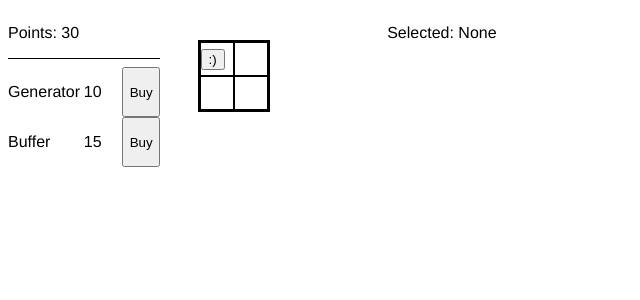
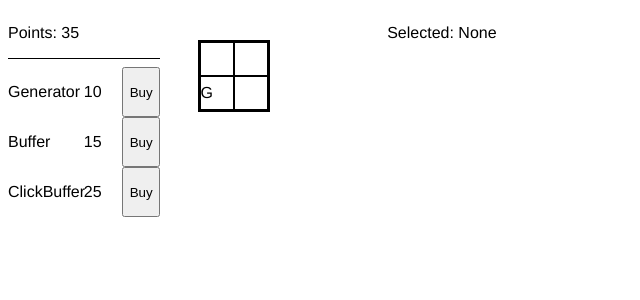
Before and after one commit to jake-orielly/untitled-idle-board-project, a Vue app: page / in a window 1280 px wide. Shown: the top 300 px of the page, without its empty margins (0-640 px from the left). Built offline with nearby package versions, Linux system fonts and the light colour scheme.

Commit message:
Clickable buffer

```diff
--- a/src/components/Buffer.vue
+++ b/src/components/Buffer.vue
@@ -8,12 +8,6 @@
 
 export default {
   name: 'Buffer',
-  props: {
-    tick: {
-      type: Number,
-      required: true
-    }
-  },
   data() {
     return {}
   }
--- /dev/null
+++ b/src/components/ClickBuffer.vue
@@ -0,0 +1,42 @@
+<template>
+  <button
+    @click="clickHandler"
+    :style="{ backgroundColor: heatColor() }"
+  >
+    CB
+  </button>
+</template>
+<script>
+
+export default {
+  name: 'ClickBuffer',
+  props: {
+    tick: {
+      type: Number,
+      required: true
+    }
+  },
+  watch: {
+    tick() {
+      this.buffVal = Math.max(this.buffVal * 0.85, 1)
+    }
+  },
+  data() {
+    return {
+      buffVal: 1
+    }
+  },
+  methods: {
+    clickHandler() {
+      this.buffVal = 3;
+    },
+    heatColor() {
+      const redVal = 255 - 255 * (this.buffVal - 1) / 2;
+      return `rgb(255,${redVal},${redVal})`;
+    }
+  }
+}
+</script>
+
+<style lang="less" scoped>
+</style>
--- a/src/components/GameContainer.vue
+++ b/src/components/GameContainer.vue
@@ -5,7 +5,7 @@
     >
       <div>
         <p>
-          Points: {{points}}
+          Points: {{parseInt(points)}}
         </p>
         <hr>
         <StructureShop
@@ -30,6 +30,7 @@
               >
                 <component
                   :is="board[colVal][rowVal].structure"
+                  :ref="'structure-' + colVal + '-' + rowVal"
                   :tick="tick"
                   @gainPoints="(val) => gainPoints(colVal, rowVal, val)"
                 />
@@ -70,8 +71,21 @@ const buffer = {
   },
   img: "B",
   owned: 0,
-  buff: (val) => {
+  buffFunc: (val) => {
     return val * 2;
+  },
+  buffRange: 1
+}
+
+const clickBuffer = {
+  name: "ClickBuffer",
+  price: (owned) => {
+    return 25 + parseInt(Math.pow(3.5 * owned, 1.85));
+  },
+  img: "CB",
+  owned: 0,
+  buffFunc: (val, parent) => {
+    return val * parent.buffVal;
   },
   buffRange: 1
 }
@@ -84,6 +98,7 @@ const cardinalDirs = [
 ];
 
 import Buffer from './Buffer'
+import ClickBuffer from './ClickBuffer'
 import ClickerButton from './ClickerButton'
 import Generator from './Generator'
 import StructureDetails from './StructureDetails'
@@ -93,6 +108,7 @@ export default {
   name: 'GameContainer',
   components: {
     Buffer,
+    ClickBuffer,
     ClickerButton,
     Generator,
     StructureDetails,
@@ -108,7 +124,8 @@ export default {
       tickInterval:undefined,
       structures: [
         generator,
-        buffer
+        buffer,
+        clickBuffer
       ],
       placing: undefined,
       selectedStructure: undefined
@@ -123,7 +140,7 @@ export default {
           buffs:[]
         };
     }
-    this.board[0][0].structure = "ClickerButton";
+    this.board[0][1].structure = "Generator";
     this.tickInterval = setInterval(
       () => {
         this.tick++;
@@ -132,8 +149,11 @@ export default {
   },
   methods: {
     gainPoints(x,y, val) {
-      for (let buff of this.board[x][y].buffs)
-        val = buff(val);
+      let parent;
+      for (let buff of this.board[x][y].buffs) {
+        parent = this.$refs[`structure-${buff.parent[0]}-${buff.parent[1]}`][0]
+        val = buff.buffFunc(val, parent);
+      }
       this.points += val;
     },
     buyStructure(structure) {
@@ -152,18 +172,21 @@ export default {
     placeStructure(x,y) {
       let newRow = [...this.board[x]];
       newRow[y].structure = this.placing.name;
-      if (this.placing.buff)
-        this.addBuffs(x,y,this.placing.buff);
+      if (this.placing.buffFunc)
+        this.addBuffs(x,y,this.placing.buffFunc);
       this.$set(this.board, x, newRow);
       this.placing = undefined;
     },
-    addBuffs(x, y, buff) {
+    addBuffs(x, y, buffFunc) {
       let newX, newY;
       for (let dir of cardinalDirs) {
         newX = x + dir[0];
         newY = y + dir[1];
         if (this.onBoard(newX, newY))
-          this.board[newX][newY].buffs.push(buff)
+          this.board[newX][newY].buffs.push({
+            buffFunc:buffFunc,
+            parent:[x,y]
+          });
       }
     },
     onBoard(x,y) {
```
